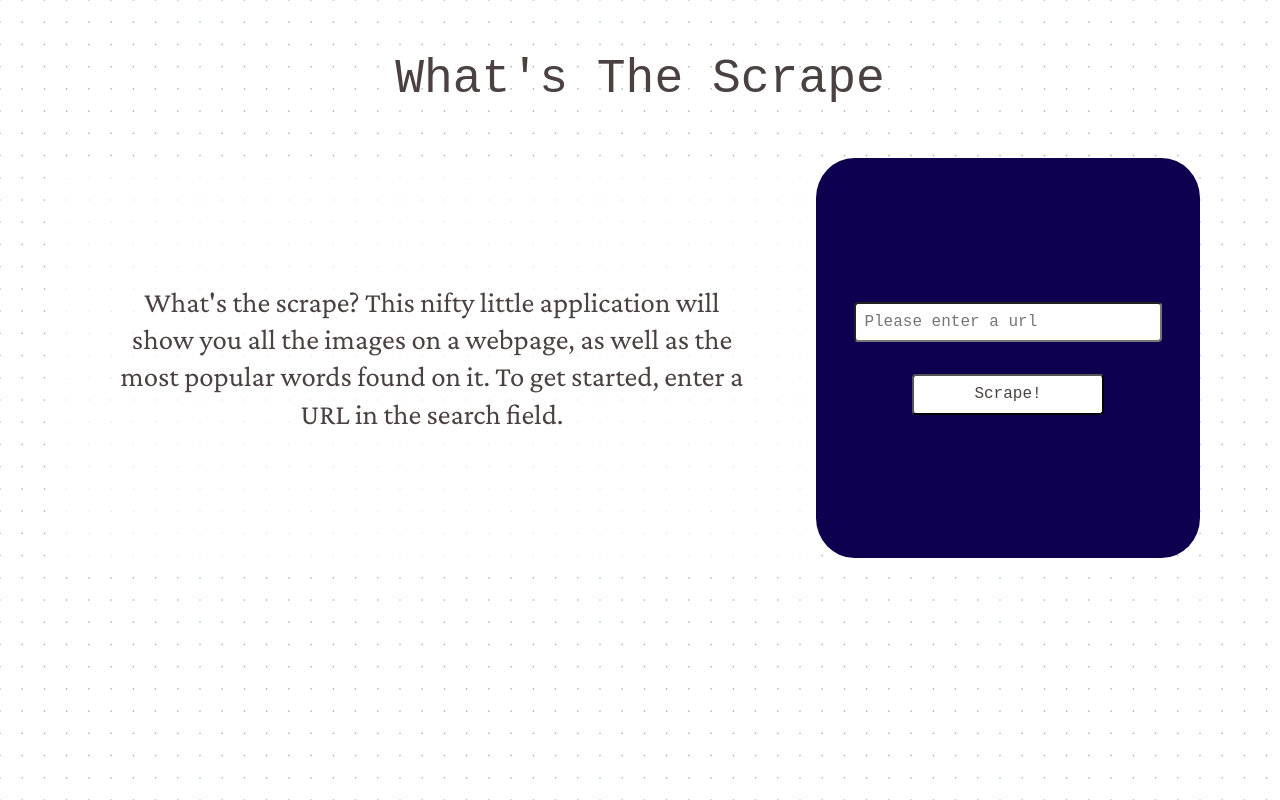
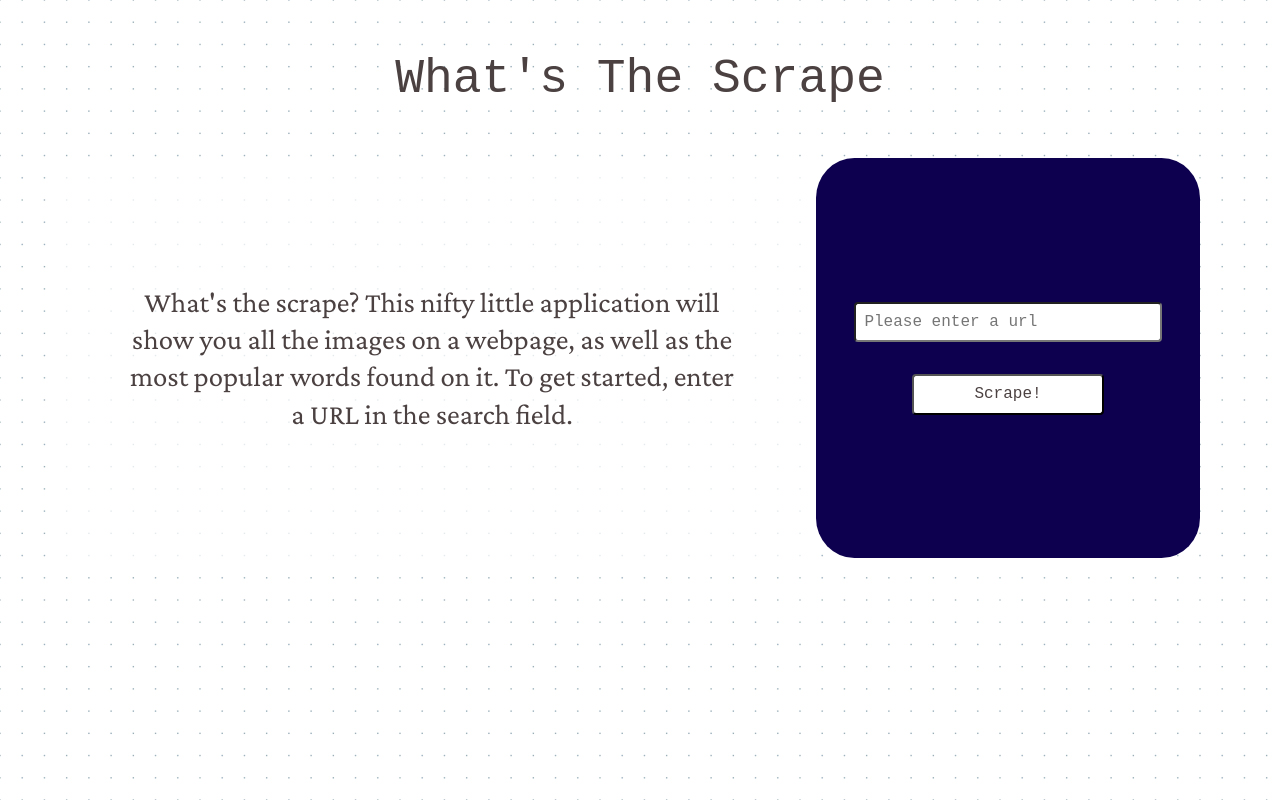
Before and after one commit to dlousa92/whatsthescrape, a React (Create React App) app: page / in a window 1280 px wide. Built offline with nearby package versions, Linux system fonts and the light colour scheme; a web font is replaced by a local one.

Commit message:
add padding

```diff
--- a/src/components/Form/form.scss
+++ b/src/components/Form/form.scss
@@ -15,7 +15,7 @@
     background-color: $translucent-white;
     font-size: 1.8rem;
     margin-top: 0;
-    padding: 0rem 4rem;
+    padding: 0rem 5rem;
   }
 
   &-wrapper {
```
